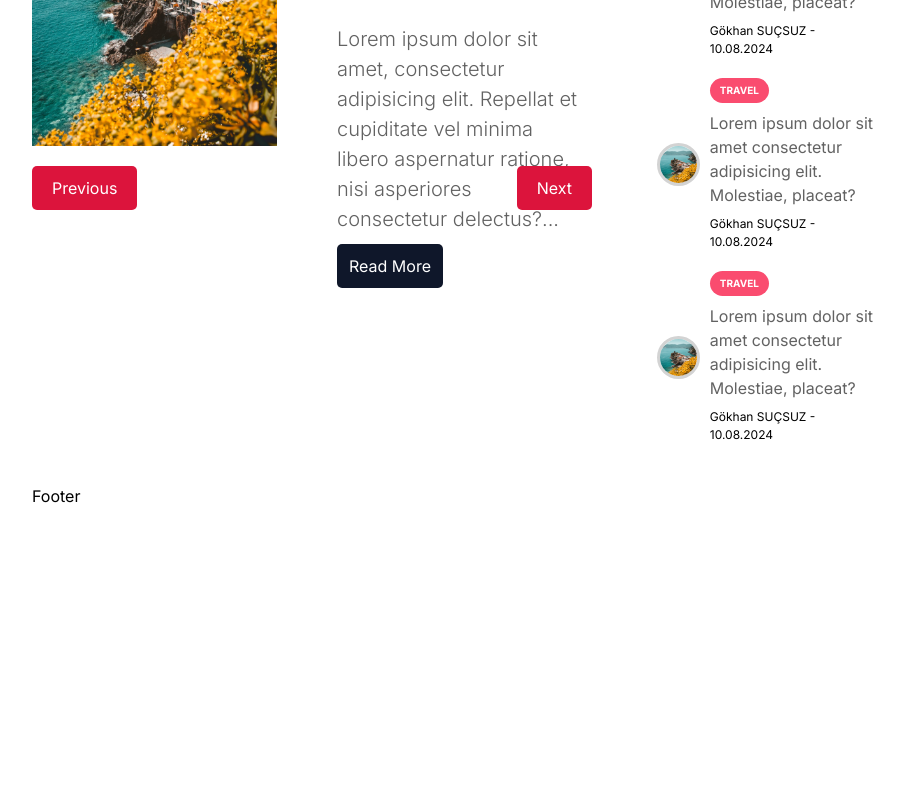
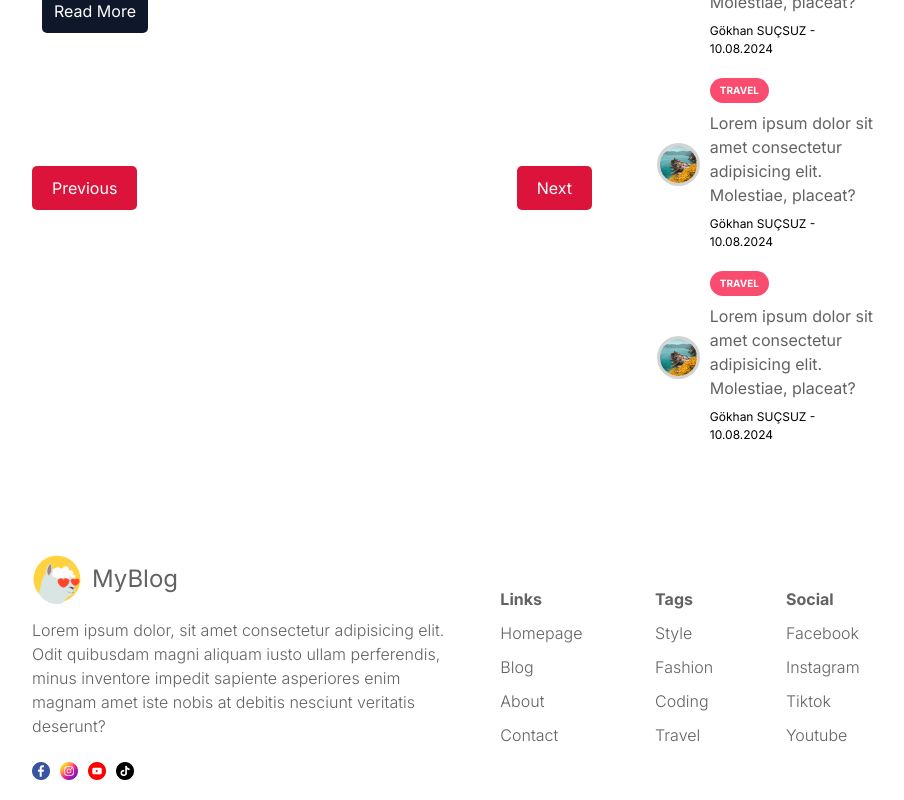
Before and after one commit to gokhanSucsuz/nextjs-fullstack-blog-app, a Next.js app: page / in a window 1280 px wide. Shown: the part 3216-4016 px from the top of the page, without its empty margins (176-1080 px from the left). Before the commit the page ends 3724 px from the top, so only its background shows below. Built offline with nearby package versions, Linux system fonts and the light colour scheme.

Commit message:
footer component design is over

```diff
--- a/src/components/Menu/menu.module.css
+++ b/src/components/Menu/menu.module.css
@@ -14,3 +14,9 @@
     font-weight: bold;
     margin-bottom: 20px;
 }
+
+@media screen and (max-width:1024px) {
+    .container {
+        display: none;
+    }
+}
--- a/src/components/card/card.module.css
+++ b/src/components/card/card.module.css
@@ -3,7 +3,7 @@
     display: flex;
     align-items: start;
     gap: 50px;
-    max-height: 350px;
+    height: 350px;
     justify-content: center;
 }
 
@@ -20,7 +20,7 @@
 
 .date {
     font-size: 12px;
-    color: rgb(238, 226, 226);
+    color: gray;
 }
 
 .detail {
@@ -67,9 +67,13 @@
     color: var(--bg)
 }
 
-@media screen and (max-width:1200px) {
+@media screen and (max-width:1280px) {
     .postTitle {
         font-size: 36px;
+    }
+
+    .imgContainer {
+        display: none;
     }
 
     .postDesc {
--- a/src/components/footer/Footer.jsx
+++ b/src/components/footer/Footer.jsx
@@ -1,10 +1,49 @@
 import React from 'react'
 import styles from "./footer.module.css"
+import Image from 'next/image'
+import Link from 'next/link'
 
 const Footer = () => {
     return (
         <div className={styles.container}>
-            Footer
+            <div className={styles.info}>
+                <div className={styles.logo}>
+                    <Image src="/logo.png" alt="logo" width={50} height={50} />
+                    <h1 className={styles.logoText}>MyBlog</h1>
+                </div>
+                <p className={styles.desc}>
+                    Lorem ipsum dolor, sit amet consectetur adipisicing elit. Odit quibusdam magni aliquam iusto ullam perferendis, minus inventore impedit sapiente asperiores enim magnam amet iste nobis at debitis nesciunt veritatis deserunt?
+                </p>
+                <div className={styles.icons}>
+                    <Image src="/facebook.png" alt='social' width={18} height={18} />
+                    <Image src="/instagram.png" alt='social' width={18} height={18} />
+                    <Image src="/youtube.png" alt='social' width={18} height={18} />
+                    <Image src="/tiktok.png" alt='social' width={18} height={18} />
+                </div>
+            </div>
+            <div className={styles.links}>
+                <div className={styles.list}>
+                    <span className={styles.listTitle}>Links</span>
+                    <Link href="/">Homepage</Link>
+                    <Link href="/">Blog</Link>
+                    <Link href="/">About</Link>
+                    <Link href="/">Contact</Link>
+                </div>
+                <div className={styles.list}>
+                    <span className={styles.listTitle}>Tags</span>
+                    <Link href="/">Style</Link>
+                    <Link href="/">Fashion</Link>
+                    <Link href="/">Coding</Link>
+                    <Link href="/">Travel</Link>
+                </div>
+                <div className={styles.list}>
+                    <span className={styles.listTitle}>Social</span>
+                    <Link href="/">Facebook</Link>
+                    <Link href="/">Instagram</Link>
+                    <Link href="/">Tiktok</Link>
+                    <Link href="/">Youtube</Link>
+                </div>
+            </div>
         </div>
     )
 }
--- a/src/components/footer/footer.module.css
+++ b/src/components/footer/footer.module.css
@@ -1 +1,76 @@
-.container {}
+.container {
+    margin-top: 50px;
+    display: flex;
+    justify-content: space-between;
+    align-items: center;
+    padding: 20px 0;
+    color: var(--softTextColor)
+}
+
+.info {
+    flex: 1;
+    display: flex;
+    flex-direction: column;
+    gap: 14px;
+}
+
+.logo {
+    display: flex;
+    align-items: center;
+    gap: 10px;
+}
+
+.logoText {
+    font-size: 24px;
+}
+
+.icons {
+    margin-top: 10px;
+    display: flex;
+    gap: 10px;
+}
+
+.desc {
+    font-weight: 300;
+}
+
+.links {
+    flex: 1;
+    display: flex;
+    justify-content: space-around;
+}
+
+.list {
+    display: flex;
+    flex-direction: column;
+    gap: 10px;
+    font-weight: 300;
+}
+
+.listTitle {
+    font-weight: bold;
+}
+
+@media screen and (max-width:1024px) {
+    .links {
+        gap: 50px;
+    }
+}
+
+@media screen and (max-width:768px) {
+    .container {
+        flex-direction: column;
+        gap: 50px;
+    }
+
+    .links {
+        width: 100%;
+        justify-content: space-between;
+    }
+}
+
+@media screen and (max-width:640px) {
+    .links {
+        font-size: 14px;
+    }
+}
```
